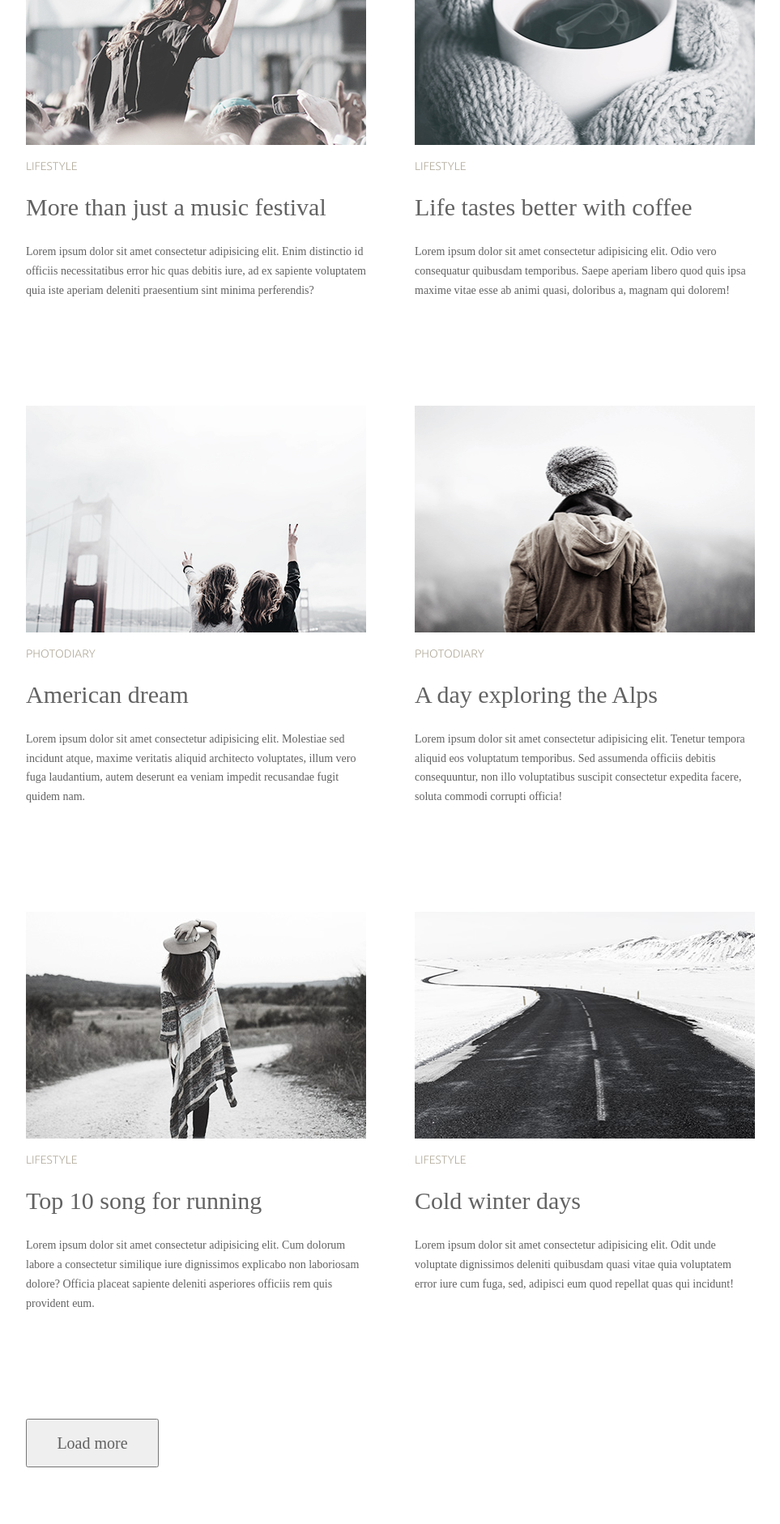
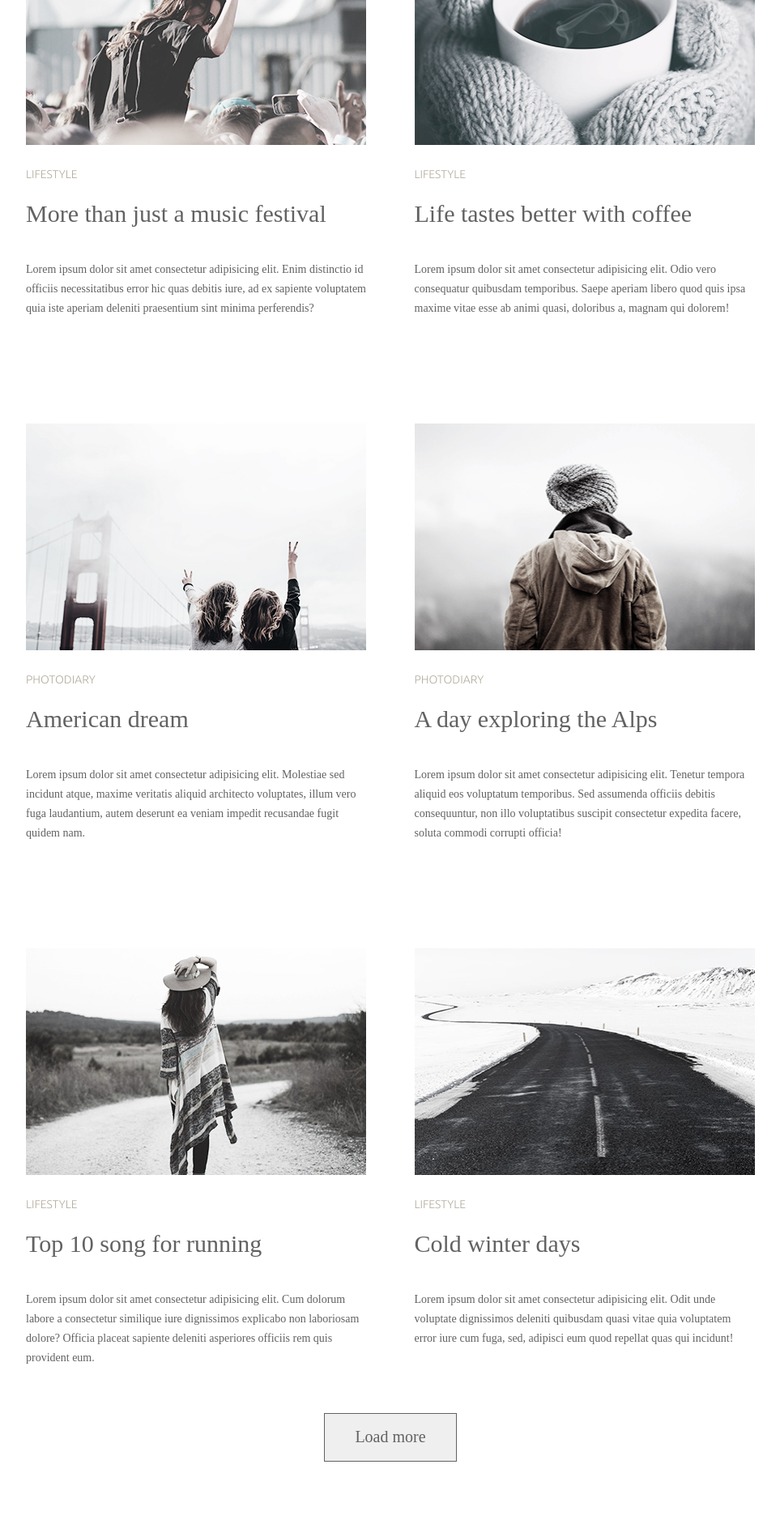
Before and after one commit to tania-voyat/goit-fe-course, a web app: file html+css/module-03/index.html in a window 1280 px wide. Shown: the part 299-2181 px from the top of the page at 81% size, without its empty margins (158-1121 px from the left). After the commit the page ends 2104 px from the top, so only its background shows below. Run offline with its HTML, style and script files only (its server is not run), Linux system fonts and the light colour scheme.

Commit message:
Added div tag to button

```diff
--- a/html+css/module-03/css/styles.css
+++ b/html+css/module-03/css/styles.css
@@ -1,17 +1,25 @@
+* {
+  margin: 0;
+  padding: 0;
+  box-sizing: border-box;
+}
 
-
-.wrapper{
+.wrapper {
   width: 900px;
   margin: 0 auto;
-  font-family: "PlayfairDisplay", serif;
+}
+body {
+ font-family: "PlayfairDisplay", serif;
+ font-size: 14px;
+ color: #626262;
+}
+
+header {
+  margin-bottom: 104px;
+  padding-top: 78px;
 }
 
 .site-navigation {
- margin: 0;
- padding: 0;
- font-size: 14px;
- margin-bottom: 104px;
- padding-top: 78px;
  text-align: center;
 }
 
@@ -24,68 +32,69 @@
 }
 
 .site-navigation a {
-  color: #626262;
   text-transform: uppercase;
   text-align: center;
   text-decoration: none;
-  text-align: center;
+  color: #626262;
 }
 
 ul a:hover {
   color:#03a9f4;
 }
 
-.section {
+section {
   display: inline-block;
-  margin: 0;
-  padding: 0;
   width: 420px;
   vertical-align: top;
   margin-right: 56px;
   margin-bottom: 130px;
-  color: rgb(98, 98, 98);
 }
 
-.section:nth-child(3n) {
+.section-last-child {
   margin-bottom: 56px;
 }
 
-.section:nth-child(2n) {
+section:nth-child(2n) {
   margin-right: 0;
 }
 
 .section-name {
   font-family: 'Ubuntu', sans-serif;
-  font-size: 14px;
   color: rgb(180, 173, 158);
   text-transform: uppercase;
+  margin: 24px 0;
   }
 
-.section-heading {
+.section-title  {
   font-size: 30px;
   font-weight: normal;
-  line-height: 1.2;
+  margin-bottom: 40px;
 }
 
 .section-text {
-  font-size: 14px;
   line-height: 1.714;
   text-align: left;
   margin-bottom: 0;
 }
 
+div {
+  text-align: center;
+  padding-bottom: 70px;
+}
+
 .button {
-  display: inline-block;
-  margion: 0 auto;
+  border: 1px solid;
+  margin: 0;
+  padding: 0;
   width: 164px;
   height: 60px;
-  margin-bottom: 70px;
+  display: inline-block;
+  font-family: "PlayfairDisplay", serif;
   font-size: 20px;
-  font-family: "PlayfairDisplay";
-  color: rgb(98, 98, 98);
-  line-height: 1.2;
+  color: #626262;
+  cursor: pointer;
   }
 
-button:hover {
+.button:hover {
   color:#03a9f4;
 }
--- a/html+css/module-03/index.html
+++ b/html+css/module-03/index.html
@@ -1,16 +1,16 @@
 <!DOCTYPE html>
 <html lang="en">
-  <head>
+
+<head>
     <meta charset="UTF-8" />
     <meta name="viewport" content="width=device-width, initial-scale=1.0" />
     <meta http-equiv="X-UA-Compatible" content="ie=edge" />
-    <link
-      href="https://fonts.googleapis.com/css?family=Playfair+Display|Ubuntu:300&display=swap"
-      rel="stylesheet"
-    />
+    <title>Module-3</title>
+    <link rel="stylesheet" href="css/styles.css">
+    <link href="https://fonts.googleapis.com/css?family=Playfair+Display|Ubuntu:300&display=swap" rel="stylesheet"/>
     <link rel="stylesheet" href="css/styles.css" />
-    <title>Module-3</title>
-  </head>
+</head>
+
   <body class="wrapper">
     <header>
       <nav>
@@ -23,12 +23,11 @@
       </nav>
     </header>
 
-    <main>
-      <section class="section">
-        <img  src="./img/img_1.jpg"  alt="Music festival"  width="420"  height="280"/>
-
+     <main>
+      <section>
+        <img src="./img/img_1.jpg" alt="Music festival" width="420" height="280"/>
         <p class="section-name" id="lifestyle">Lifestyle</p>
-        <h2 class="section-heading">More than just a music festival</h2>
+        <h2 class="section-title">More than just a music festival</h2>
         <p class="section-text">
           Lorem ipsum dolor sit amet consectetur adipisicing elit. Enim
           distinctio id officiis necessitatibus error hic quas debitis iure, ad
@@ -37,16 +36,10 @@
         </p>
       </section>
 
-      <section class="section">
-        <img
-          src="./img/img_2.jpg"
-          alt="Cup of coffee"
-          width="420"
-          height="280"
-        />
+      <section>
+        <img src="./img/img_2.jpg" alt="Cup of coffee" width="420" height="280"/>
         <p class="section-name">lifestyle</p>
-
-        <h2 class="section-heading">Life tastes better with coffee</h2>
+        <h2 class="section-title">Life tastes better with coffee</h2>
         <p class="section-text">
           Lorem ipsum dolor sit amet consectetur adipisicing elit. Odio vero
           consequatur quibusdam temporibus. Saepe aperiam libero quod quis ipsa
@@ -54,11 +47,10 @@
         </p>
       </section>
 
-      <section class="section">
+      <section>
         <img src="./img/img_3.jpg" alt="Bridge" width="420" height="280" />
         <p class="section-name" id="photodiary">photodiary</p>
-
-        <h2 class="section-heading">American dream</h2>
+        <h2 class="section-title">American dream</h2>
         <p class="section-text">
           Lorem ipsum dolor sit amet consectetur adipisicing elit. Molestiae sed
           incidunt atque, maxime veritatis aliquid architecto voluptates, illum
@@ -67,17 +59,10 @@
         </p>
       </section>
 
-      <section class="section">
-        <img
-          src="./img/img_4.jpg"
-          alt="Man in a hat"
-          width="420"
-          height="280"
-        />
-
+      <section>
+        <img src="./img/img_4.jpg" alt="Man in a hat" width="420" height="280"/>
         <p class="section-name">photodiary</p>
-
-        <h2 class="section-heading">A day exploring the Alps</h2>
+        <h2 class="section-title">A day exploring the Alps</h2>
         <p class="section-text">
           Lorem ipsum dolor sit amet consectetur adipisicing elit. Tenetur
           tempora aliquid eos voluptatum temporibus. Sed assumenda officiis
@@ -86,18 +71,10 @@
         </p>
       </section>
 
-      <section class="section">
-        <img
-          src="img/img_5.jpg"
-          alt="Woman on the road"
-          width="420"
-          height="280"
-        />
-
+      <section class="section-last-child">
+        <img src="img/img_5.jpg" alt="Woman on the road" width="420" height="280"/>
         <p class="section-name">lifestyle</p>
-
-        <h2 class="section-heading">Top 10 song for running</h2>
-
+        <h2 class="section-title">Top 10 song for running</h2>
         <p class="section-text">
           Lorem ipsum dolor sit amet consectetur adipisicing elit. Cum dolorum
           labore a consectetur similique iure dignissimos explicabo non
@@ -106,12 +83,10 @@
         </p>
       </section>
 
-      <section class="section">
+      <section class="section-last-child">
         <img src="img/img_6.jpg" alt="Road" width="420" height="280" />
         <p class="section-name">lifestyle</p>
-
-        <h2 class="section-heading">Cold winter days</h2>
-
+        <h2 class="section-title">Cold winter days</h2>
         <p class="section-text">
           Lorem ipsum dolor sit amet consectetur adipisicing elit. Odit unde
           voluptate dignissimos deleniti quibusdam quasi vitae quia voluptatem
@@ -120,8 +95,9 @@
         </p>
       </section>
 
-      <button type="button" class="button">Load more</button>
-
+      <div class="wrapper">
+        <button type="button" class="button">Load more</button>
+      </div>
     </main>
   </body>
 </html>
```
Also changed, not shown: html+css/module-03/css/normalize.css (added).
